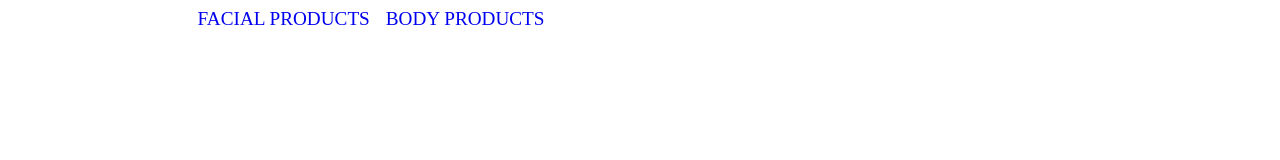
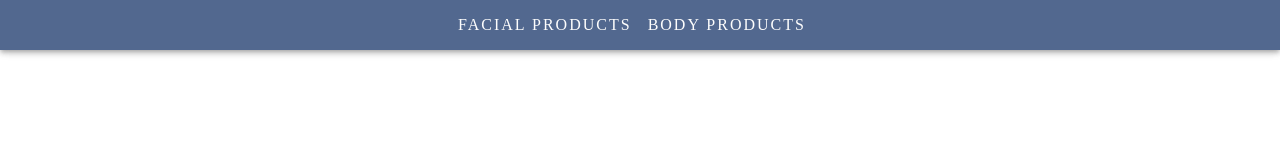
Before and after one commit to FannyOrte/E-Commerce-Project, a Gatsby site: page / in a window 1280 px wide. Built offline with nearby package versions, Linux system fonts and the light colour scheme; Gatsby itself is replaced by a stand-in of ours.

Commit message:
introduce: material ui

```diff
--- /dev/null
+++ b/gatsby-browser.js
@@ -0,0 +1,7 @@
+import React from "react";
+import {ThemeProvider} from '@mui/material/styles';
+import theme from "./src/globals/theme";
+
+export const wrapRootElement = ({element}) => {
+    return (<ThemeProvider theme={theme}> {element}</ThemeProvider>);
+};
--- a/gatsby-config.js
+++ b/gatsby-config.js
@@ -8,5 +8,5 @@ module.exports = {
     siteMetadata: {
         siteUrl: `https://www.yourdomain.tld`
     },
-    plugins: [`gatsby-plugin-styled-components`]
+    plugins: [`gatsby-plugin-styled-components`, `gatsby-plugin-material-ui`]
 }
--- /dev/null
+++ b/gatsby-ssr.js
@@ -0,0 +1,7 @@
+import React from "react";
+import {ThemeProvider} from '@mui/material/styles';
+import theme from "./src/globals/theme";
+
+export const wrapRootElement = ({element}) => {
+    return (<ThemeProvider theme={theme}> {element}</ThemeProvider>);
+};
--- a/src/components/Card/Card.styles.ts
+++ b/src/components/Card/Card.styles.ts
@@ -1,5 +1,5 @@
 import styled from "styled-components";
-import { breakpoints } from "../../globals/breakpoints";
+import theme from "../../globals/theme";
 
 export const ImgStyle = styled.img`
   max-width: 100%;
@@ -13,10 +13,10 @@ export const CardContainerStyle = styled.div`
   padding: 0.7rem;
   border: 1px solid #ddd;
   width: 25%;
-  @media screen and (max-width: ${breakpoints.me}) {
+  @media screen and (max-width: ${theme.breakpoints.values.md}px) {
     width: 50%;
   }
-  @media screen and (max-width: ${breakpoints.sm}) {
+  @media screen and (max-width: ${theme.breakpoints.values.sm}px) {
     width: 100%;
   }
 `;
--- a/src/components/Header/Header.component.tsx
+++ b/src/components/Header/Header.component.tsx
@@ -1,13 +1,30 @@
 import React from "react";
-import { DivStyle, LinkStyle } from "./Header.styles";
+import { LinkStyle } from "./Header.styles";
+import { IPureHeaderArgs } from "./Header.types";
+import { AppBar, Toolbar, Box, useTheme, useMediaQuery } from "@mui/material";
 
-const HeaderComponent = () => {
+const PureHeaderComponent = ({ isMedium }: IPureHeaderArgs) => {
   return (
-    <DivStyle>
-      <LinkStyle to="/face">Facial Products</LinkStyle>
-      <LinkStyle to="/body">Body Products</LinkStyle>
-    </DivStyle>
+    <div>
+      <AppBar color="primary">
+        <Box
+          margin="0 15%"
+          display={isMedium ? "none" : "flex"}
+          justifyContent="center"
+        >
+          <LinkStyle to="/face">Facial Products</LinkStyle>
+          <LinkStyle to="/body">Body Products</LinkStyle>
+        </Box>
+      </AppBar>
+      <Toolbar />
+    </div>
   );
 };
 
+const HeaderComponent = () => {
+  const theme = useTheme();
+  const isMedium = useMediaQuery(theme.breakpoints.down("md"));
+  return <PureHeaderComponent isMedium={isMedium} />;
+};
+
 export default HeaderComponent;
--- a/src/components/Header/Header.styles.ts
+++ b/src/components/Header/Header.styles.ts
@@ -1,16 +1,13 @@
 import styled from "styled-components";
+import theme from "../../globals/theme";
 import { Link } from "gatsby";
 
-export const DivStyle = styled.div`
-  display: flex;
-  justify-content: flex-start;
-  margin: 0 15%;
-`;
-
 export const LinkStyle = styled(Link)`
-  font-size: 1.2rem;
+  font-size: 1rem;
+  letter-spacing: 2px;
+  color: ${theme.palette.text.primary};
   text-transform: uppercase;
-  margin-right: 1rem;
+  margin: 1rem 1rem 1rem 0;
   text-decoration: none;
   :hover {
     text-decoration: underline;
--- /dev/null
+++ b/src/components/Header/Header.types.ts
@@ -0,0 +1,3 @@
+export interface IPureHeaderArgs {
+  isMedium: boolean;
+}
--- /dev/null
+++ b/src/globals/theme.ts
@@ -0,0 +1,27 @@
+import { createTheme } from "@mui/material/styles";
+
+const theme = createTheme({
+  palette: {
+    primary: {
+      main: "#52688F",
+    },
+    secondary: {
+      main: "#D8D7D5",
+    },
+    text: {
+      primary: "#FDFDFD",
+      secondary: "#050606",
+    },
+  },
+  breakpoints: {
+    values: {
+      xs: 0,
+      sm: 600,
+      md: 900,
+      lg: 1200,
+      xl: 1536,
+    },
+  },
+});
+
+export default theme;
```
Also changed, not shown: package.json (+6 -1 lines), 1 other file.
